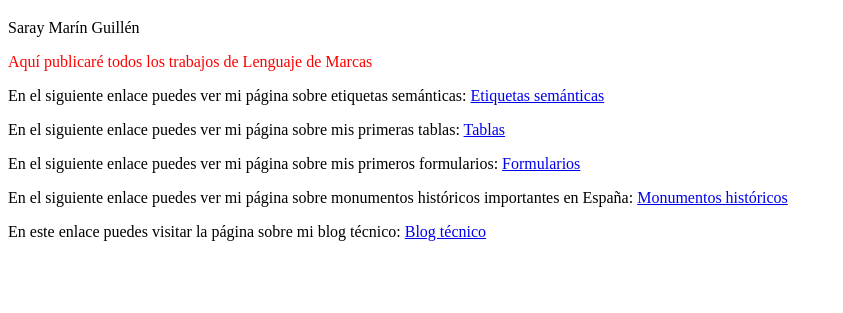
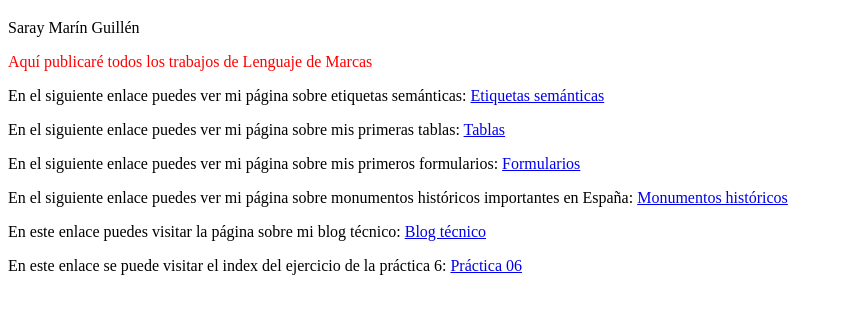
Before and after one commit to saray2026/GH, a plain HTML site: page index.html in a window 1280 px wide. Shown: the part 61-374 px from the top of the page, without its empty margins (0-843 px from the left). Drawn offline with Linux system fonts and the light colour scheme.

Commit message:
practica

```diff
--- a/index.html
+++ b/index.html
@@ -24,5 +24,8 @@
     <p>En este enlace puedes visitar la página sobre mi blog técnico:
         <a href="blog_tecnico/index_blog.html">Blog técnico</a>
     </p>
+    <p>En este enlace se puede visitar el index del ejercicio de la práctica 6:
+        <a href="practica03/index.html">Práctica 06</a>
+    </p>
 </body>
 </html>
```
